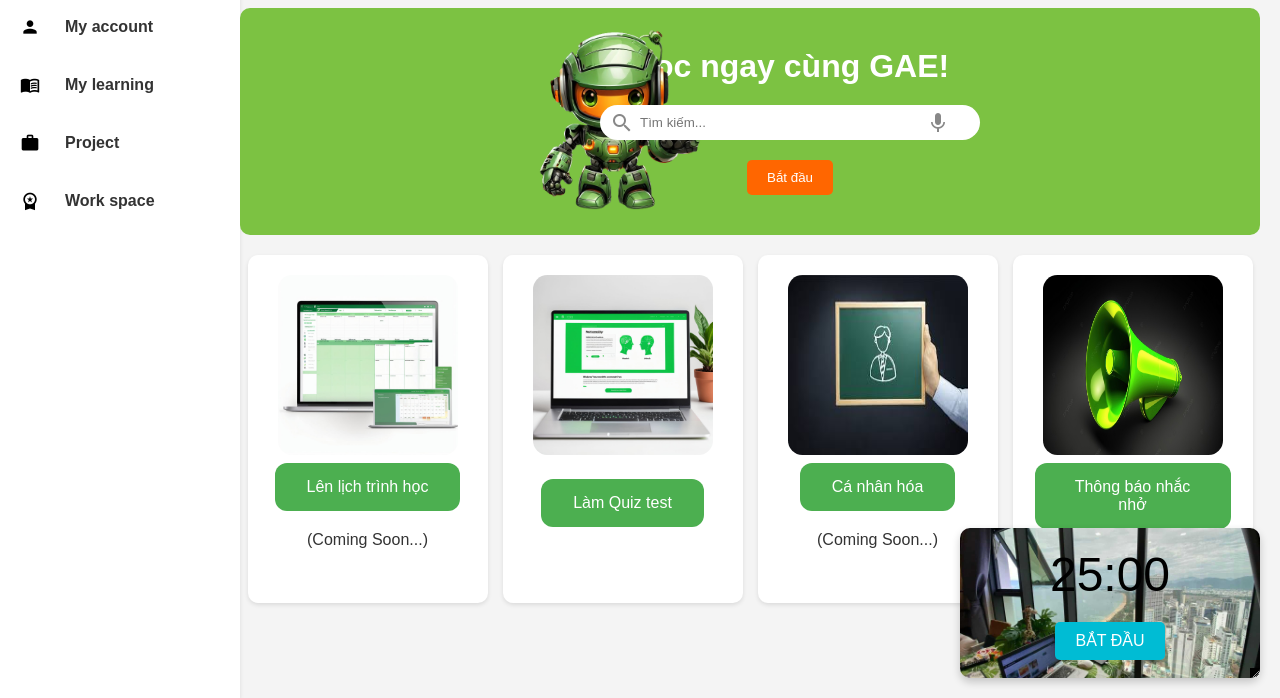
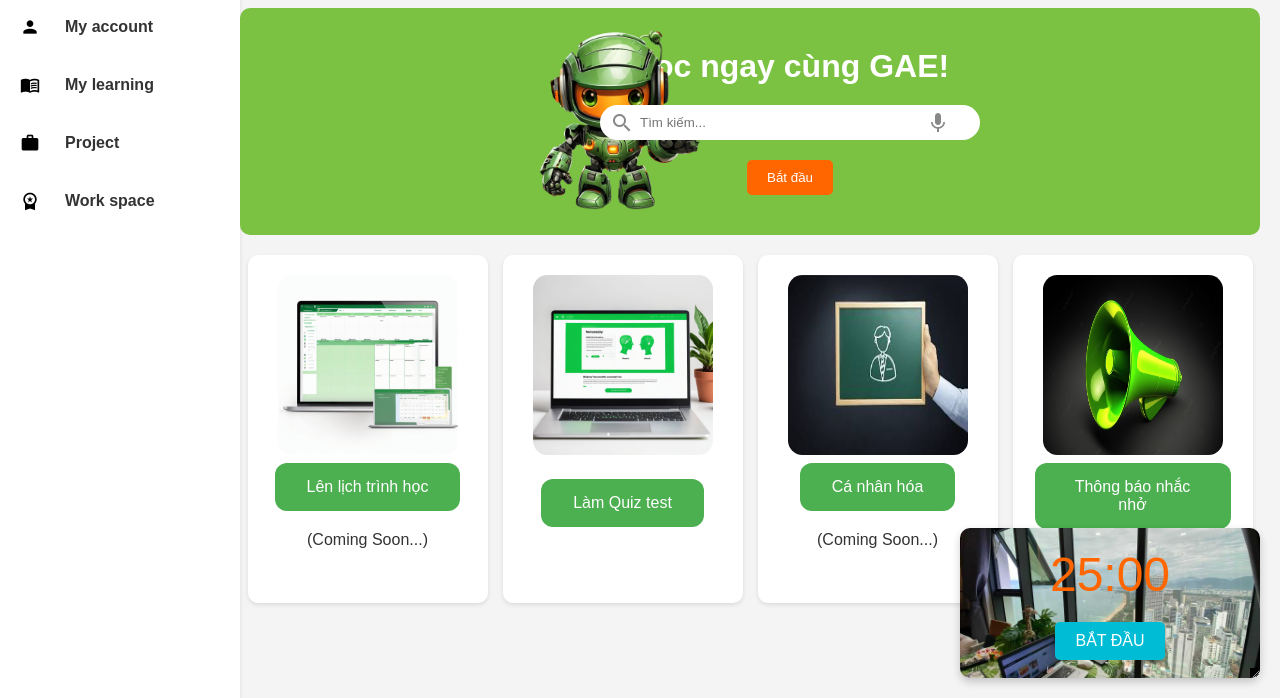
Before and after one commit to hieu22012003/hackathonproject, a plain HTML site: page index.html in a window 1280 px wide. Shown: the part 102-800 px from the top of the page. Drawn offline with Linux system fonts and the light colour scheme.

Commit message:
Update style_index.css

```diff
--- a/style_index.css
+++ b/style_index.css
@@ -292,6 +292,7 @@
 
 .timer {
     font-size: 48px;
+    color: #ff6600;
     margin-bottom: 20px;
 }
 
```
